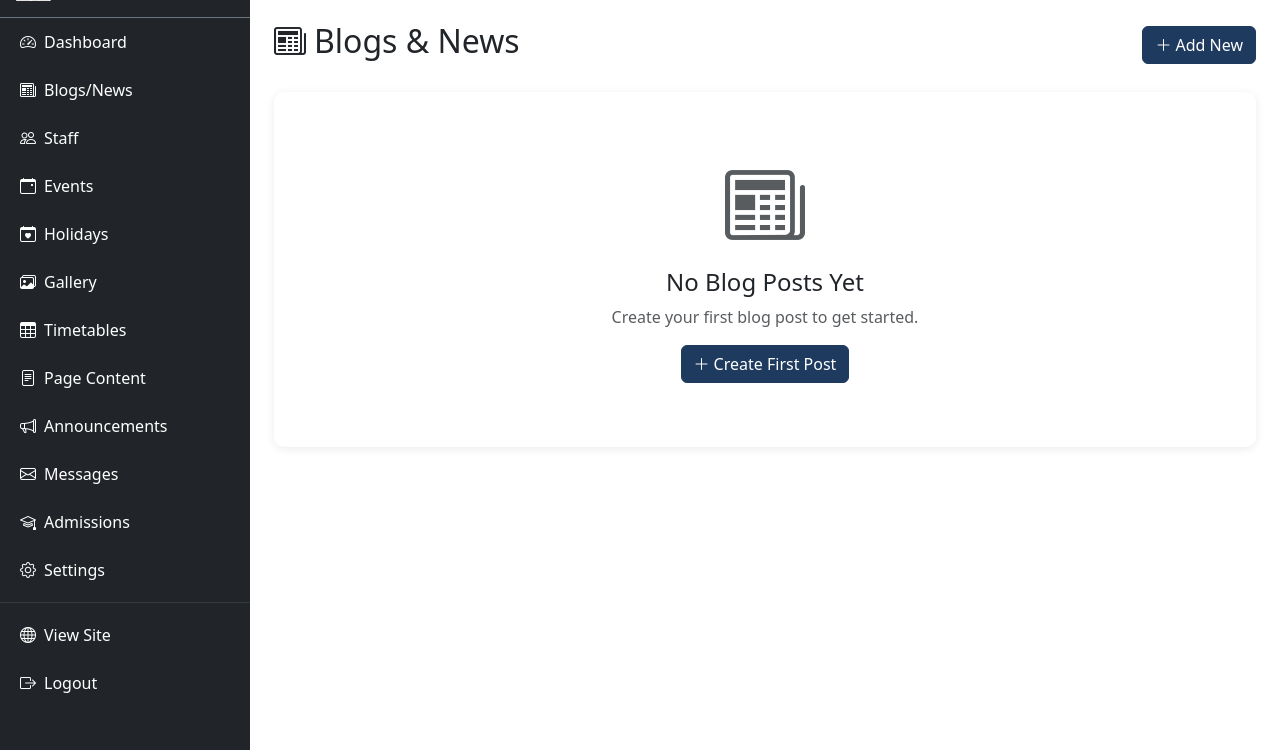
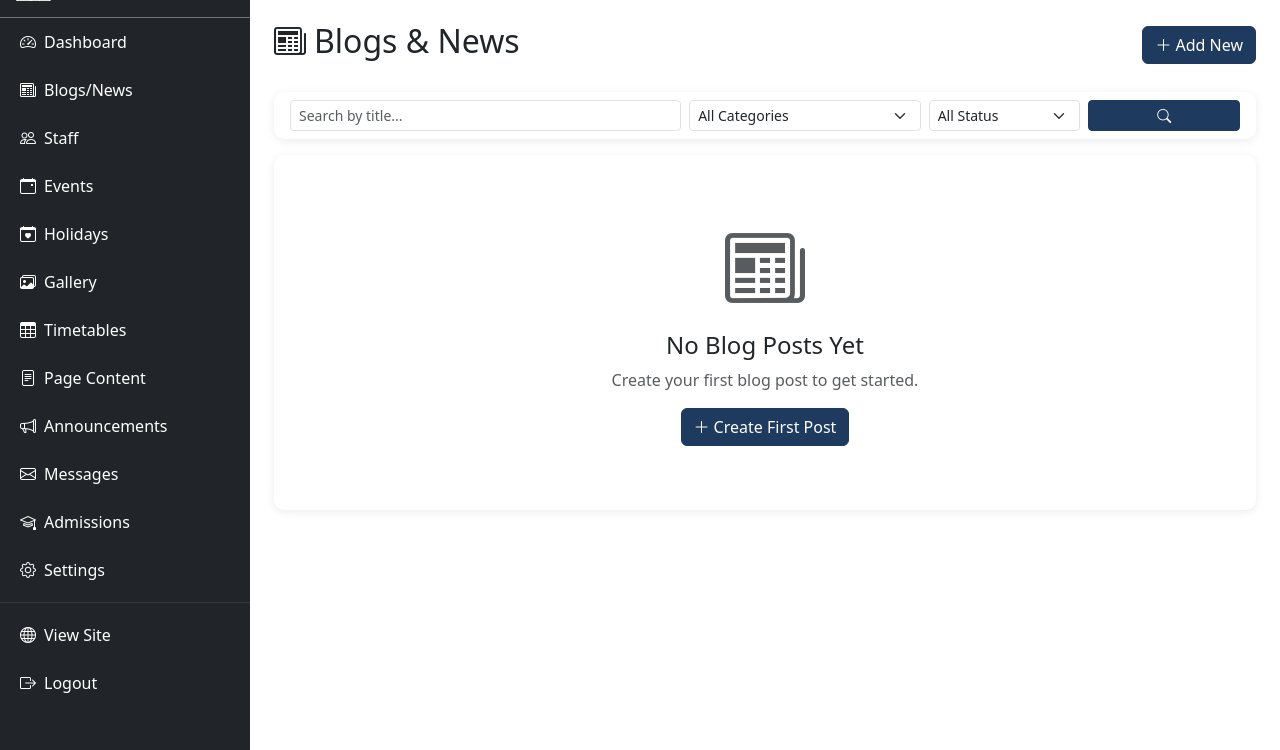
Before and after one commit to amruthamodela06/sanskriti-vidyalaya, a Flask app: template app/templates/admin/blogs/list.html in a window 1280 px wide. Shown: the part 50-800 px from the top of the page. Run offline with Flask 3, Linux system fonts and the light colour scheme; the template is opened without the code that fills it: values that come from a table or form of the project are taken from there, others are empty; some libraries are stand-ins or nearby versions.

Commit message:
feat(admin): add search and category/status filtering on blogs list

```diff
--- a/app/templates/admin/blogs/list.html
+++ b/app/templates/admin/blogs/list.html
@@ -4,10 +4,41 @@
 
 {% block content %}
 <div class="d-flex justify-content-between align-items-center mb-4">
-    <h2><i class="bi bi-newspaper me-2"></i>Blogs & News</h2>
+    <h2><i class="bi bi-newspaper me-2"></i>Blogs &amp; News</h2>
     <a href="{{ url_for('admin.blog_create') }}" class="btn btn-primary">
         <i class="bi bi-plus-lg me-1"></i>Add New
     </a>
+</div>
+
+<div class="card mb-3">
+    <div class="card-body py-2">
+        <form method="GET" class="row g-2 align-items-center">
+            <div class="col-md-5">
+                <input type="text" name="q" class="form-control form-control-sm" placeholder="Search by title..." value="{{ search_query or '' }}">
+            </div>
+            <div class="col-md-3">
+                <select name="category" class="form-select form-select-sm" onchange="this.form.submit()">
+                    <option value="">All Categories</option>
+                    <option value="news" {{ 'selected' if current_category == 'news' }}>News</option>
+                    <option value="blog" {{ 'selected' if current_category == 'blog' }}>Blog</option>
+                    <option value="notice" {{ 'selected' if current_category == 'notice' }}>Notice</option>
+                </select>
+            </div>
+            <div class="col-md-2">
+                <select name="status" class="form-select form-select-sm" onchange="this.form.submit()">
+                    <option value="">All Status</option>
+                    <option value="published" {{ 'selected' if current_status == 'published' }}>Published</option>
+                    <option value="draft" {{ 'selected' if current_status == 'draft' }}>Draft</option>
+                </select>
+            </div>
+            <div class="col-md-2 d-flex gap-1">
+                <button type="submit" class="btn btn-sm btn-primary flex-grow-1"><i class="bi bi-search"></i></button>
+                {% if search_query or current_category or current_status %}
+                <a href="{{ url_for('admin.blogs_list') }}" class="btn btn-sm btn-outline-secondary" title="Reset"><i class="bi bi-x-lg"></i></a>
+                {% endif %}
+            </div>
+        </form>
+    </div>
 </div>
 
 <div class="card">
@@ -68,14 +99,14 @@
             <ul class="pagination justify-content-center mb-0">
                 {% if blogs.has_prev %}
                 <li class="page-item">
-                    <a class="page-link" href="{{ url_for('admin.blogs_list', page=blogs.prev_num) }}">Previous</a>
+                    <a class="page-link" href="{{ url_for('admin.blogs_list', page=blogs.prev_num, category=current_category or None, status=current_status or None, q=search_query or None) }}">Previous</a>
                 </li>
                 {% endif %}
 
                 {% for page_num in blogs.iter_pages() %}
                     {% if page_num %}
                         <li class="page-item {{ 'active' if page_num == blogs.page }}">
-                            <a class="page-link" href="{{ url_for('admin.blogs_list', page=page_num) }}">{{ page_num }}</a>
+                            <a class="page-link" href="{{ url_for('admin.blogs_list', page=page_num, category=current_category or None, status=current_status or None, q=search_query or None) }}">{{ page_num }}</a>
                         </li>
                     {% else %}
                         <li class="page-item disabled"><span class="page-link">...</span></li>
@@ -84,7 +115,7 @@
 
                 {% if blogs.has_next %}
                 <li class="page-item">
-                    <a class="page-link" href="{{ url_for('admin.blogs_list', page=blogs.next_num) }}">Next</a>
+                    <a class="page-link" href="{{ url_for('admin.blogs_list', page=blogs.next_num, category=current_category or None, status=current_status or None, q=search_query or None) }}">Next</a>
                 </li>
                 {% endif %}
             </ul>
```
Also changed, not shown: app/routes/admin.py (+22 -2 lines).
